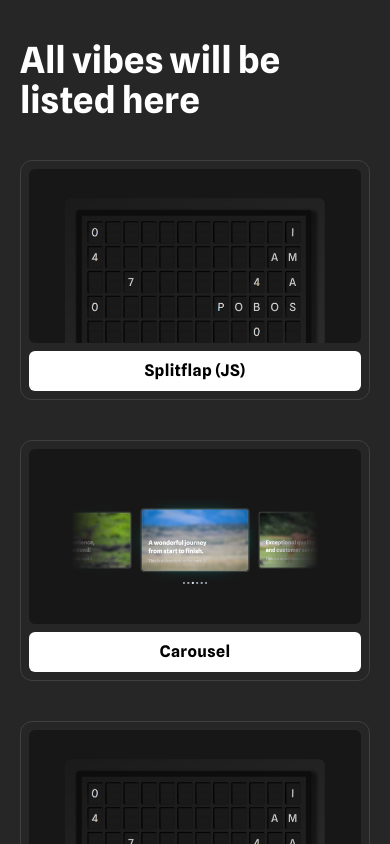
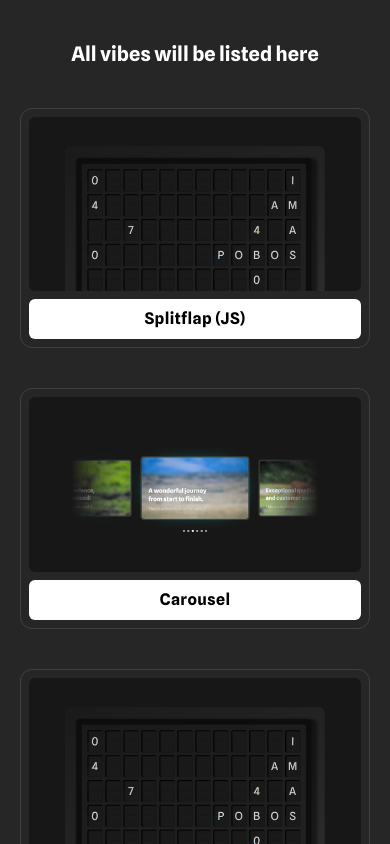
Before and after one commit to itsarghyadas/vibes, a React (Vite) app: page / in a window 390 px wide. Shown: the top 844 px of the page. Built offline with nearby package versions, Linux system fonts and the light colour scheme.

Commit message:
added some fix for the homepage headline

```diff
--- a/src/components/homepage/homepage.tsx
+++ b/src/components/homepage/homepage.tsx
@@ -30,7 +30,7 @@ export default function Homepage() {
   return (
     <div className="bg-neutral-800 py-10 px-5 font-spline min-h-screen flex flex-col gap-y-10 items-center justify-center w-full">
       <div className="text-white">
-        <h1 className="text-4xl font-bold text-white">
+        <h1 className="text-xl md:text-2xl text-center lg:text-4xl font-bold text-white">
           All vibes will be listed here
         </h1>
       </div>
```
